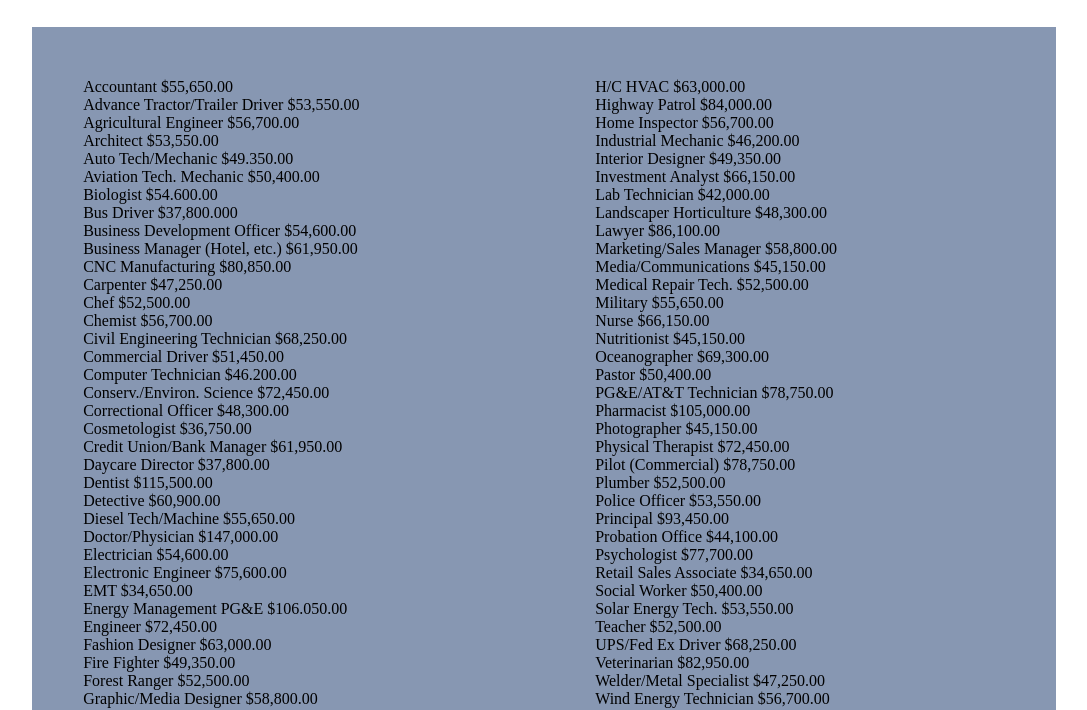
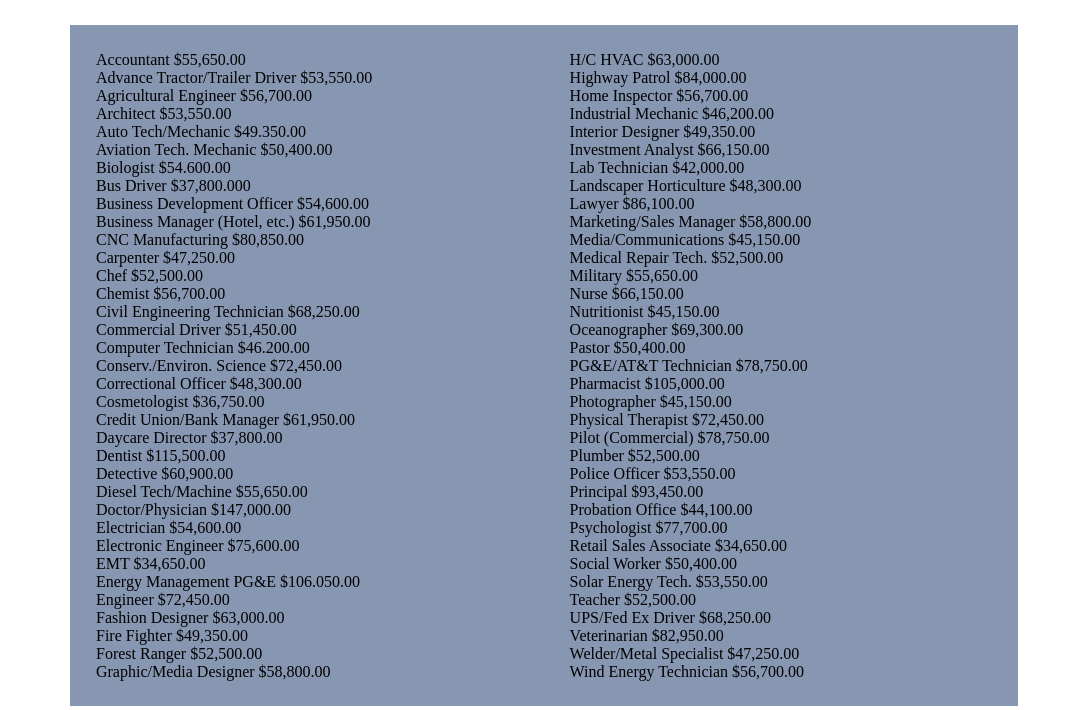
Before and after one commit to karlahernande/budget-calculator, a plain HTML site: page calculator.html in a window 1280 px wide. Shown: the part 768-1478 px from the top of the page, without its empty margins (96-1183 px from the left). Drawn offline with Linux system fonts and the light colour scheme; a script that the page names is missing.

Commit message:
Karla H
added font to the nav bar and fixed the uneven to the career choices

```diff
--- a/styles.css
+++ b/styles.css
@@ -28,6 +28,7 @@
     /* background-color: #90A9B7; */
     font-weight: bold;
     /* justify-content: space-between; */
+    font-family: 'Trebuchet MS', 'Lucida Sans Unicode', 'Lucida Grande', 'Lucida Sans', Arial, sans-serif;
 }
 
 .Hero {
@@ -121,14 +122,14 @@
 
 .row {
     display: flex;
-    margin-left: 10%;
-    margin-right: 10%;
+    margin-left: 13%;
+    margin-right: 13%;
 }
 .column {
     margin-top: 3%;
     margin-bottom: 3%;
     flex: 50%;
-    padding: 4vw;
+    padding: 2vw;
     background-color: #8797B2;
 }
 
```
